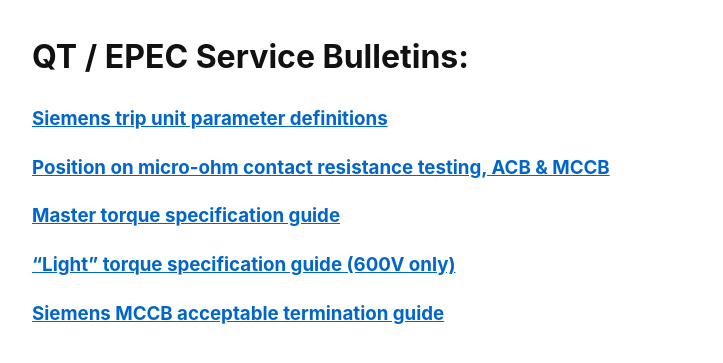
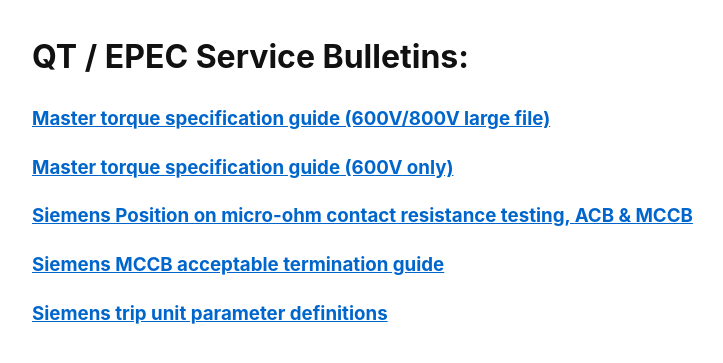
Before and after one commit to epecsupport/Service, a Jekyll site: the page built from bulletins.md, in a window 1280 px wide. Shown: the top 363 px of the page, without its empty margins (108-831 px from the left). Built offline with Jekyll 4.4.1, drawn with Linux system fonts in a browser that asks for light colours; our own code applies the rules of GitHub Pages for plain Markdown files.

```diff
--- a/bulletins.md
+++ b/bulletins.md
@@ -1,11 +1,17 @@
+---
+layout: default
+title: QT / EPEC Service Bulletins
+autolink: true
+---
+
 # QT / EPEC Service Bulletins:
 
-### [Siemens trip unit parameter definitions](https://raw.githubusercontent.com/epecsupport/Service/main/library/TSB_20251212.pdf)
+### [Master torque specification guide (600V/800V large file)](https://raw.githubusercontent.com/epecsupport/Service/main/library/TSB_20251119rev1217.pdf)
 
-### [Position on micro-ohm contact resistance testing, ACB & MCCB](https://raw.githubusercontent.com/epecsupport/Service/main/library/TSB_20260305.pdf)
+### [Master torque specification guide (600V only)](https://raw.githubusercontent.com/epecsupport/Service/main/library/TSB_20251119rev1217L.pdf)
 
-### [Master torque specification guide](https://raw.githubusercontent.com/epecsupport/Service/main/library/TSB_20251119rev1217.pdf)
-
-### ["Light" torque specification guide (600V only)](https://raw.githubusercontent.com/epecsupport/Service/main/library/TSB_20251119rev1217L.pdf)
+### [Siemens Position on micro-ohm contact resistance testing, ACB & MCCB](https://raw.githubusercontent.com/epecsupport/Service/main/library/TSB_20260305.pdf)
 
 ### [Siemens MCCB acceptable termination guide](https://raw.githubusercontent.com/epecsupport/Service/main/library/TSB_20260303.pdf)
+
+### [Siemens trip unit parameter definitions](https://raw.githubusercontent.com/epecsupport/Service/main/library/TSB_20251212.pdf)
```
